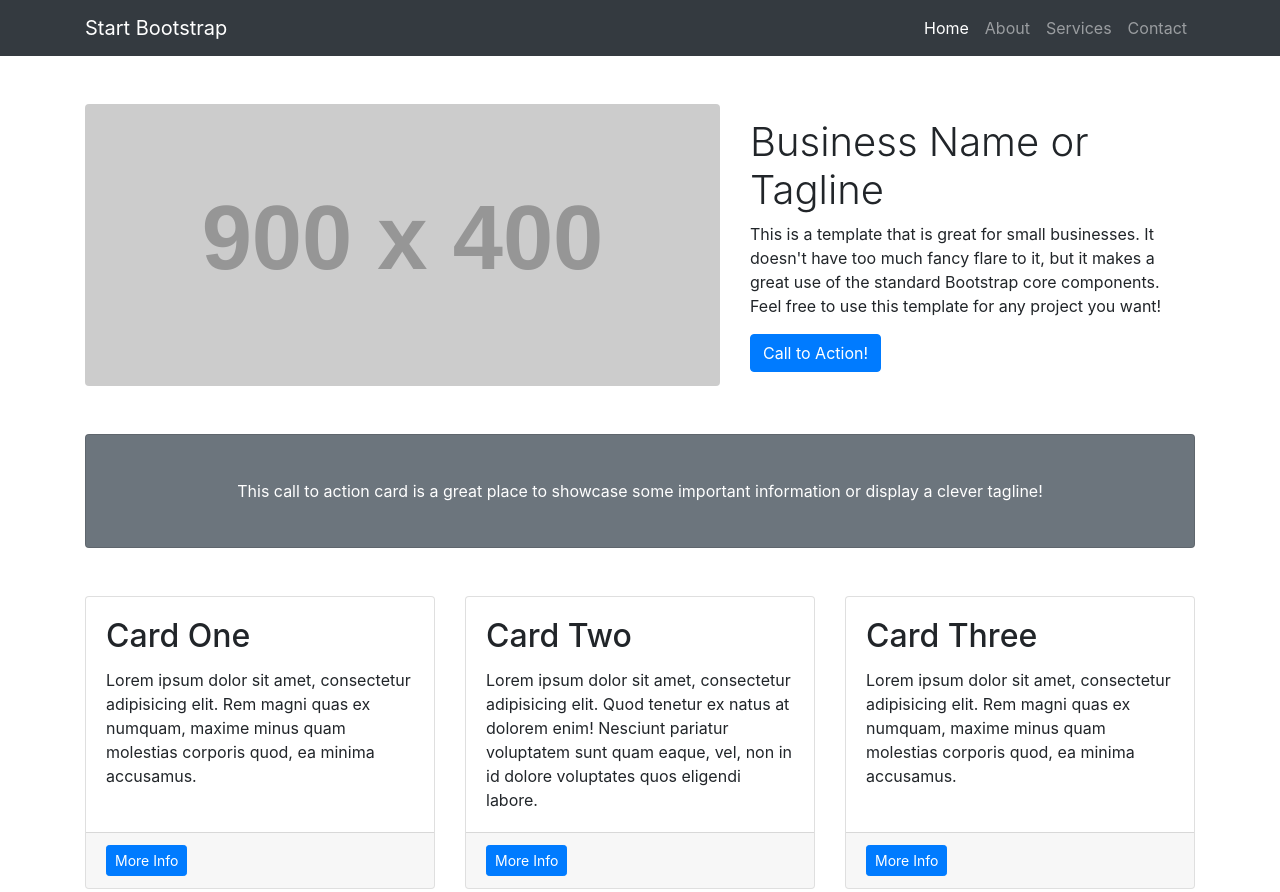
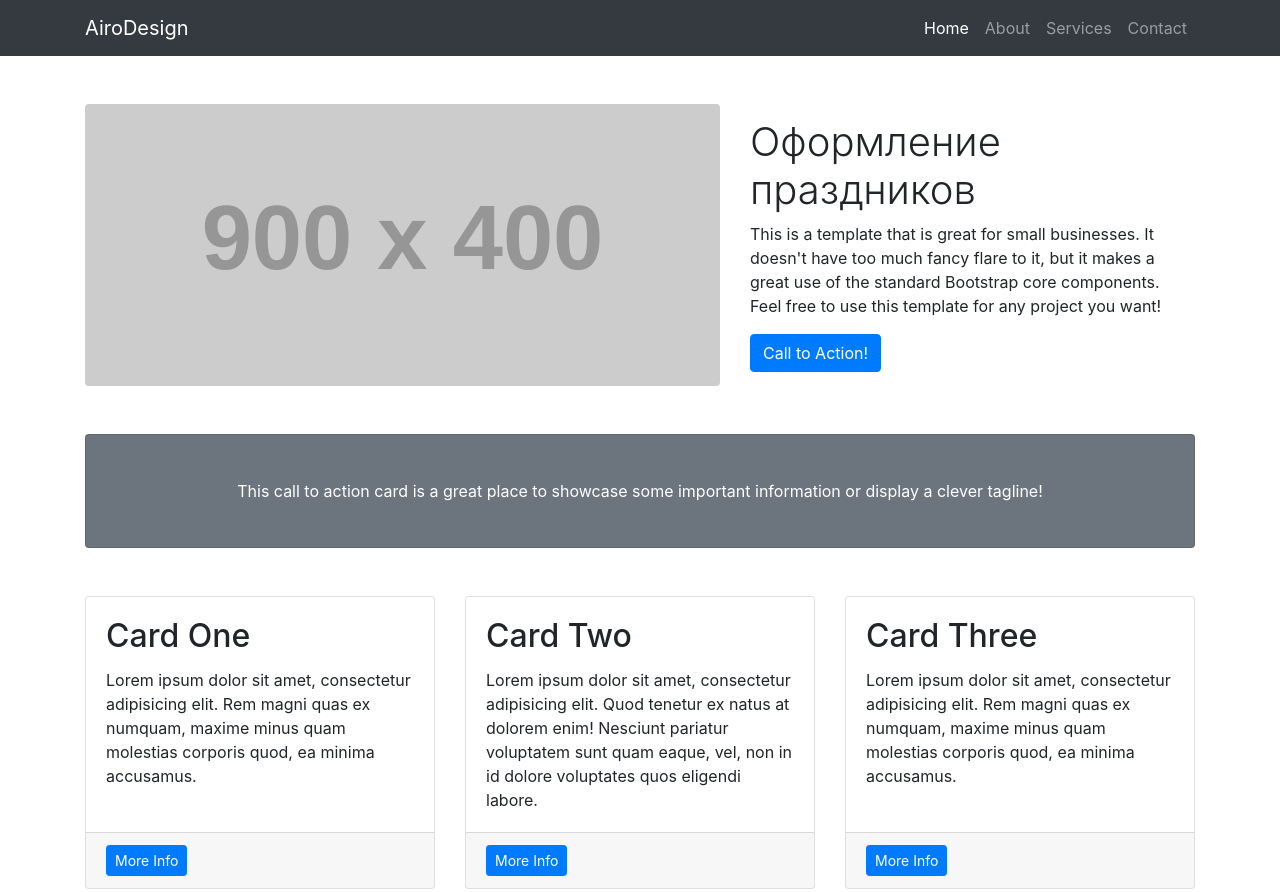
Before and after one commit to StartBootstrap/startbootstrap-small-business, a website: page index.html in a window 1280 px wide. Shown: the top 892 px of the page. Drawn offline with Linux system fonts and the light colour scheme; placeholder pictures from the web are drawn by us.

Commit message:
second commit

```diff
--- a/index.html
+++ b/index.html
@@ -23,7 +23,7 @@
   <!-- Navigation -->
   <nav class="navbar navbar-expand-lg navbar-dark bg-dark fixed-top">
     <div class="container">
-      <a class="navbar-brand" href="#">Start Bootstrap</a>
+      <a class="navbar-brand" href="#">AiroDesign</a>
       <button class="navbar-toggler" type="button" data-toggle="collapse" data-target="#navbarResponsive" aria-controls="navbarResponsive" aria-expanded="false" aria-label="Toggle navigation">
         <span class="navbar-toggler-icon"></span>
       </button>
@@ -58,7 +58,7 @@
       </div>
       <!-- /.col-lg-8 -->
       <div class="col-lg-5">
-        <h1 class="font-weight-light">Business Name or Tagline</h1>
+        <h1 class="font-weight-light">Оформление праздников</h1>
         <p>This is a template that is great for small businesses. It doesn't have too much fancy flare to it, but it makes a great use of the standard Bootstrap core components. Feel free to use this template for any project you want!</p>
         <a class="btn btn-primary" href="#">Call to Action!</a>
       </div>
```
